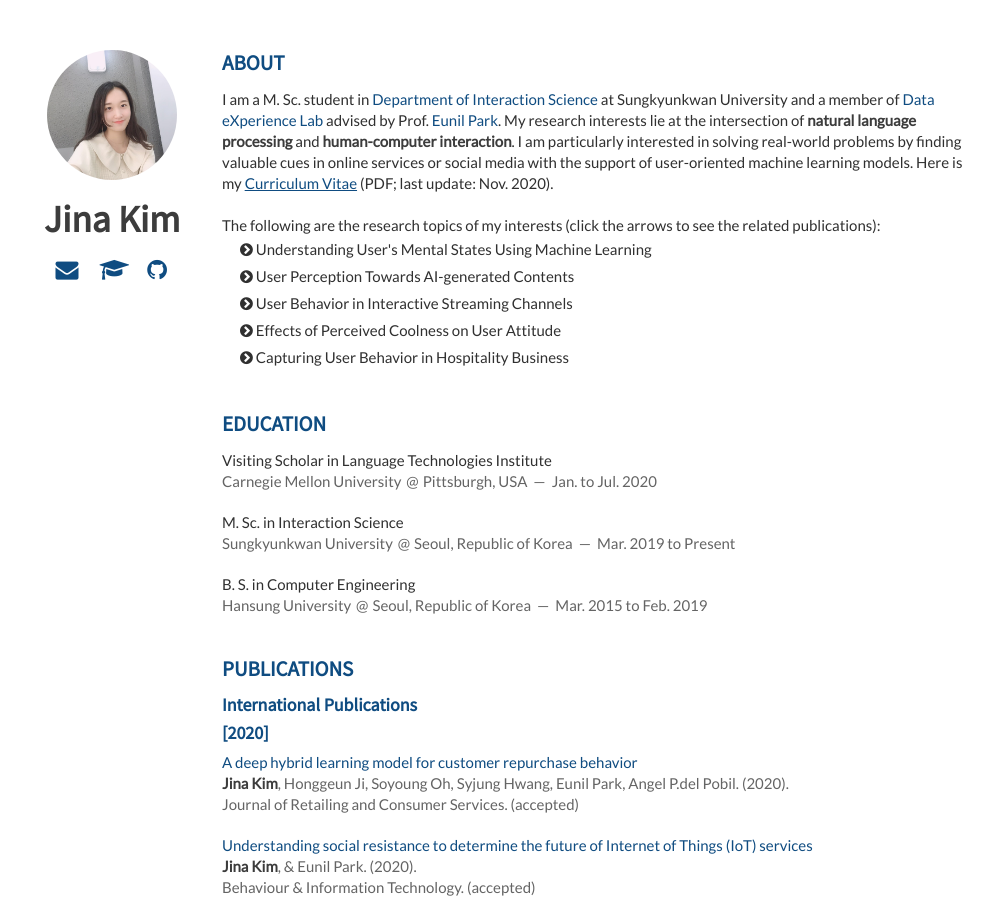
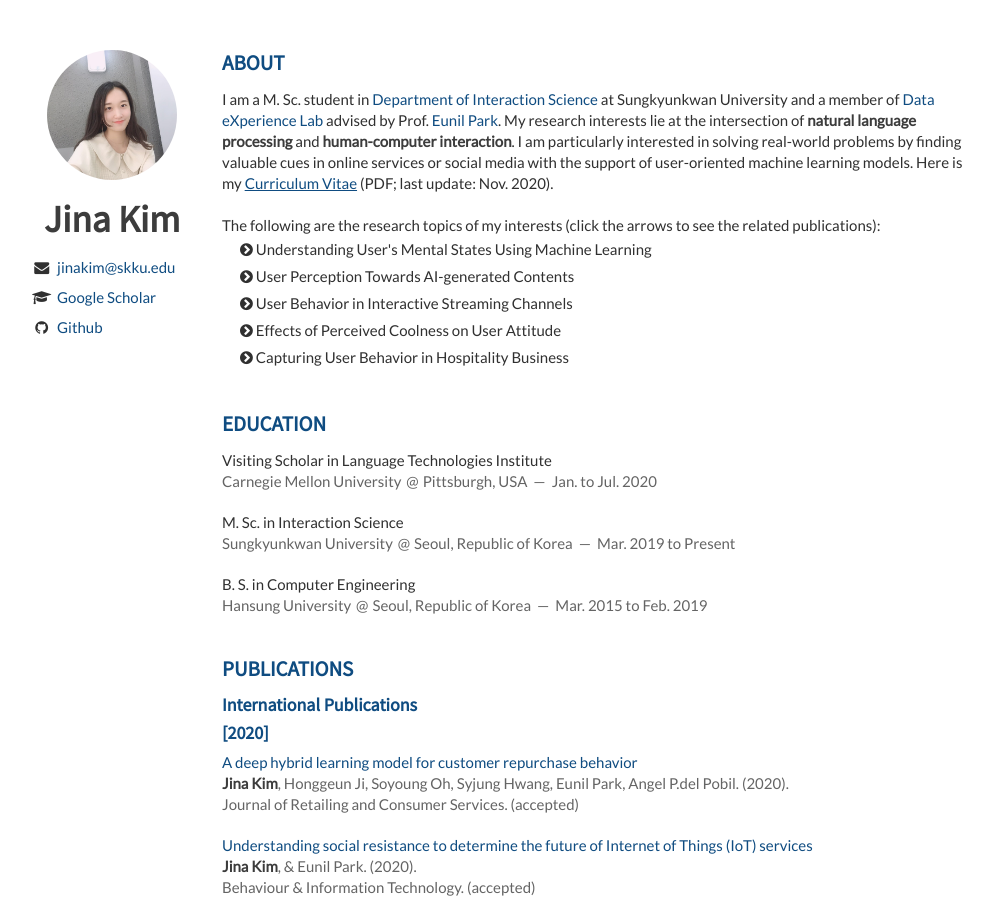
Before and after one commit to Jina-Kim/Jina-Kim.github.io, a Jekyll site: the page built from index.html, in a window 1280 px wide and 900 px high. Shown: the whole window, without its empty margins (138-1131 px from the left). Built offline with Jekyll 4.4.1, drawn with Linux system fonts in a browser that asks for light colours; nearby versions of some CDN libraries; the list of posts is cut into pages by our own code.

Commit message:
Update layout.html

```diff
--- a/_config.yml
+++ b/_config.yml
@@ -16,8 +16,8 @@ author: Jina Kim
 baseurl: /
 title: Jina Kim
 name: Jina Kim
-email: jinakim@g.skku.edu
-email_full: mailto:jinakim@g.skku.edu
+email: jinakim@skku.edu
+email_full: mailto:jinakim@skku.edu
 website: github.io
 website_full: https://jina-kim.github.io/
 github: https://github.com/Jina-Kim/
--- a/_layouts/layout.html
+++ b/_layouts/layout.html
@@ -26,14 +26,11 @@
         <img src="{{ site.website_full }}static/img/profile.jpg" class="me">
         <h1 style="text-align:center;">{{ site.name }}</h1>
 
-        <p style="font-size:23px;text-align:center;">
-            <a href="{{ site.email_full }}"><i class="fa fa-envelope fa-fw"></i></a>
-            &nbsp;&nbsp;
-             <a href="{{ site.google_scholar }}"><i class="fa fa-graduation-cap fa-fw"></i></a>
-            &nbsp;
-            <a href="{{ site.github }}"><i class="fa fa-github fa-fw"></i></a>
-        </p>
-
+        <ul>
+            <li><i class="fa fa-envelope fa-fw"></i>&nbsp; <a href="{{ site.email_full }}">jinakim@skku.edu</a></li>
+            <li><i class="fa fa-graduation-cap fa-fw"></i>&nbsp; <a href="{{ site.google_scholar }}">Google Scholar</a></li>
+            <li><i class="fa fa-github fa-fw"></i>&nbsp; <a href="{{ site.github }}">Github</a></li>
+        </ul>
     </header>
     <div class="thirteen columns clearfix">
 
```
